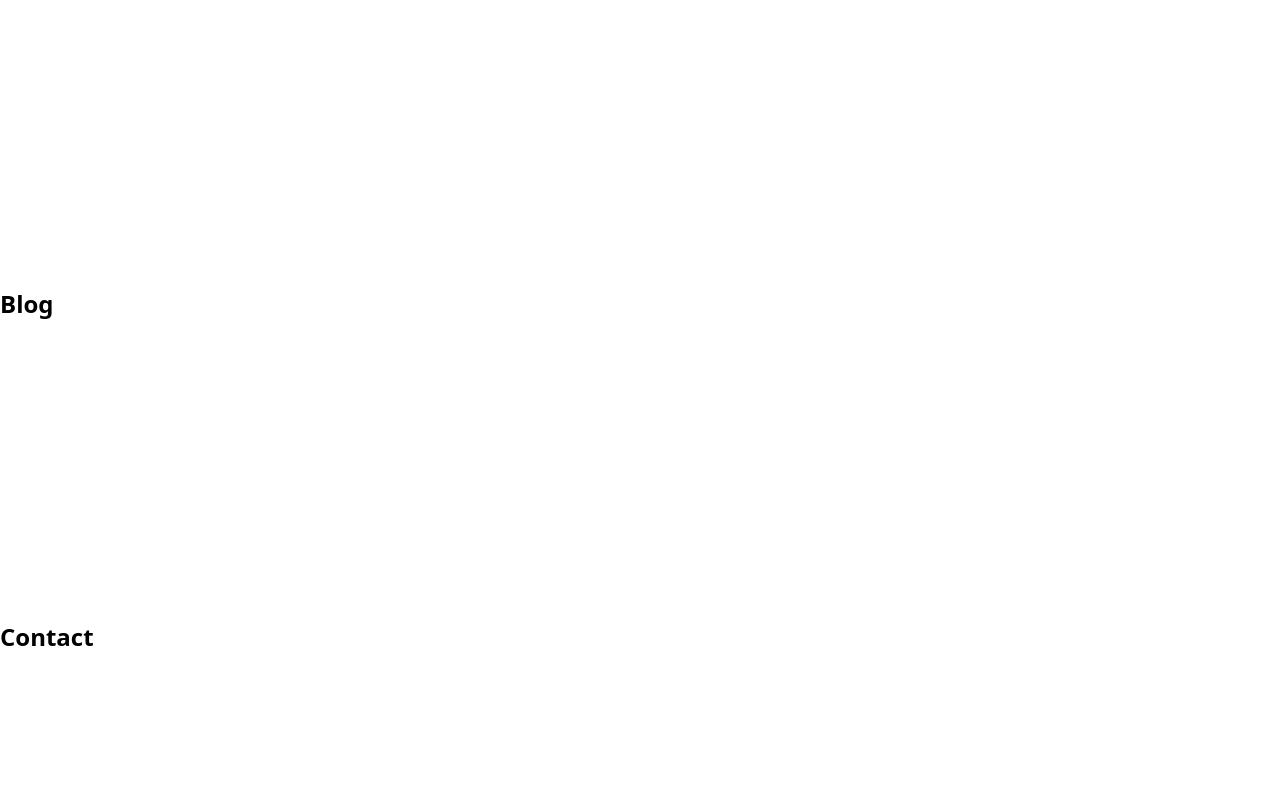
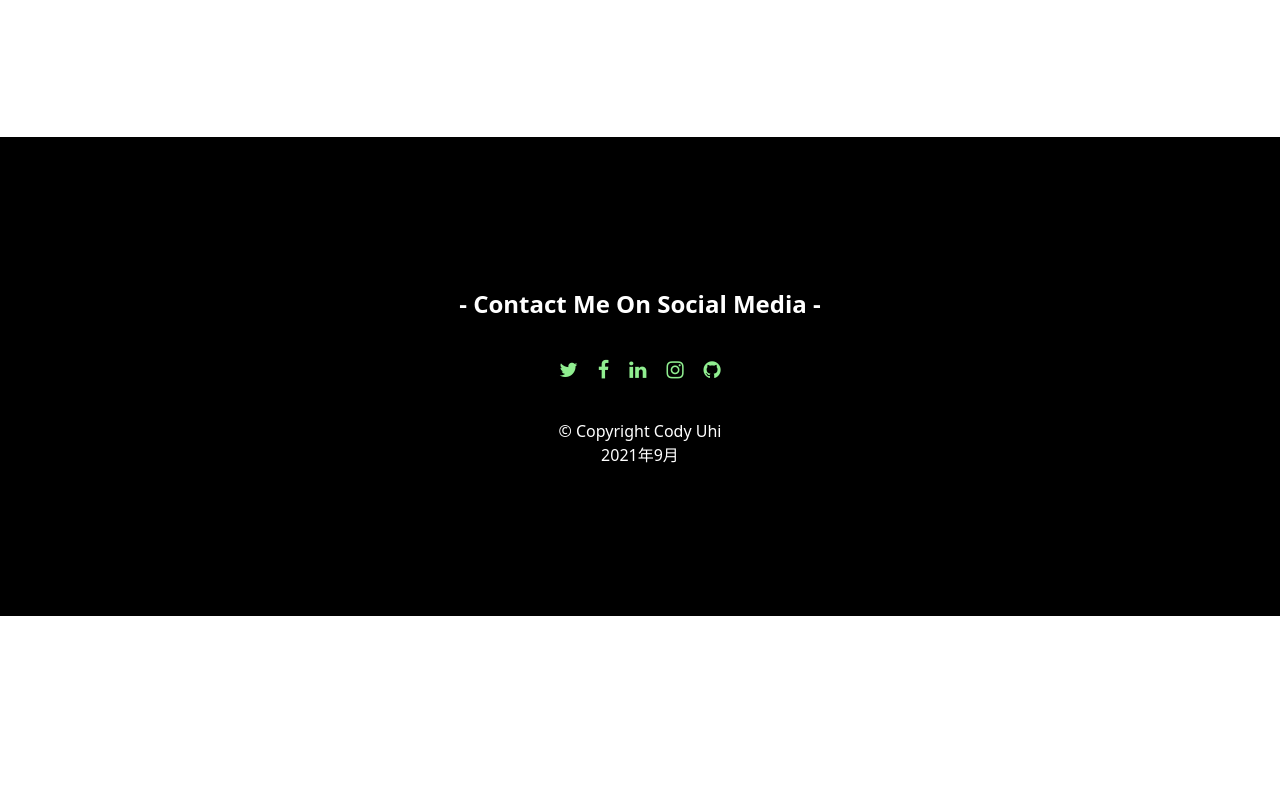
Before and after one commit to codyuhi/portfolio, a Vue app in the folder vue-app/: page / in a window 1280 px wide. Shown: the part 5680-6480 px from the top of the page. After the commit the page ends 6296 px from the top, so only its background shows below. Built offline with nearby package versions, Linux system fonts and the light colour scheme.

Commit message:
Build footer section and comment out section that require backend

```diff
--- a/vue-app/src/App.vue
+++ b/vue-app/src/App.vue
@@ -7,8 +7,9 @@
       <Services />
       <Resume />
       <Portfolio />
-      <Blog />
-      <Contact />
+      <!-- The blog and contact sections will be populated once the blog backend is built in my next project -->
+      <!-- <Blog />
+      <Contact /> -->
       <Footer />
     </div>
   </div>
@@ -16,8 +17,8 @@
 
 <script>
 import About from "./components/About.vue";
-import Blog from "./components/Blog.vue";
-import Contact from "./components/Contact.vue";
+// import Blog from "./components/Blog.vue";
+// import Contact from "./components/Contact.vue";
 import Footer from "./components/Footer.vue";
 import Hero from "./components/Hero.vue";
 import Navbar from "./components/Navbar.vue";
@@ -29,8 +30,8 @@ export default {
   name: "Cody Uhi's Portfolio",
   components: {
     About,
-    Blog,
-    Contact,
+    // Blog,
+    // Contact,
     Footer,
     Hero,
     Navbar,
--- a/vue-app/src/components/Footer.vue
+++ b/vue-app/src/components/Footer.vue
@@ -1,8 +1,27 @@
 <template>
   <div id="footer-container" class="section">
-    <!-- Inspired by the iPortfolio template -->
+    <!-- Inspired by the Devfolio template -->
     <div id="footer">
-      <h2>Footer</h2>
+      <h2>- Contact Me On Social Media -</h2>
+      <div id="footer-icons-container">
+        <div id="footer-icons">
+          <a href="https://twitter.com/CodeUhi"
+            ><i class="fa fa-twitter"></i
+          ></a>
+          <a href="https://www.facebook.com/cody.uhi"
+            ><i class="fa fa-facebook"></i
+          ></a>
+          <a href="https://www.linkedin.com/in/codyuhi/"
+            ><i class="fa fa-linkedin"></i
+          ></a>
+          <a href="https://www.instagram.com/uhicody/"
+            ><i class="fa fa-instagram"></i
+          ></a>
+          <a href="https://github.com/codyuhi"><i class="fa fa-github"></i></a>
+        </div>
+      </div>
+      <p>&copy; Copyright Cody Uhi</p>
+      <p>2021年9月</p>
     </div>
   </div>
 </template>
@@ -15,6 +34,36 @@ export default {
 
 <style scoped>
 #footer-container {
+  width: 100vw;
   background-color: var(--darkest);
+  display: flex;
+  flex-direction: column;
+  justify-content: center;
+  align-content: center;
+}
+#footer {
+  width: 100%;
+  display: flex;
+  flex-direction: column;
+  justify-content: center;
+  align-content: center;
+  color: var(--lightest);
+  text-align: center;
+}
+#footer-icons-container {
+  text-align: center;
+  margin: 15px;
+}
+#footer-icons {
+  display: flex;
+  flex-direction: row;
+  justify-content: center;
+  align-items: center;
+  margin: 15px;
+}
+#footer-icons > a > i {
+  font-size: 20px;
+  color: var(--light);
+  margin: 10px;
 }
 </style>
```
